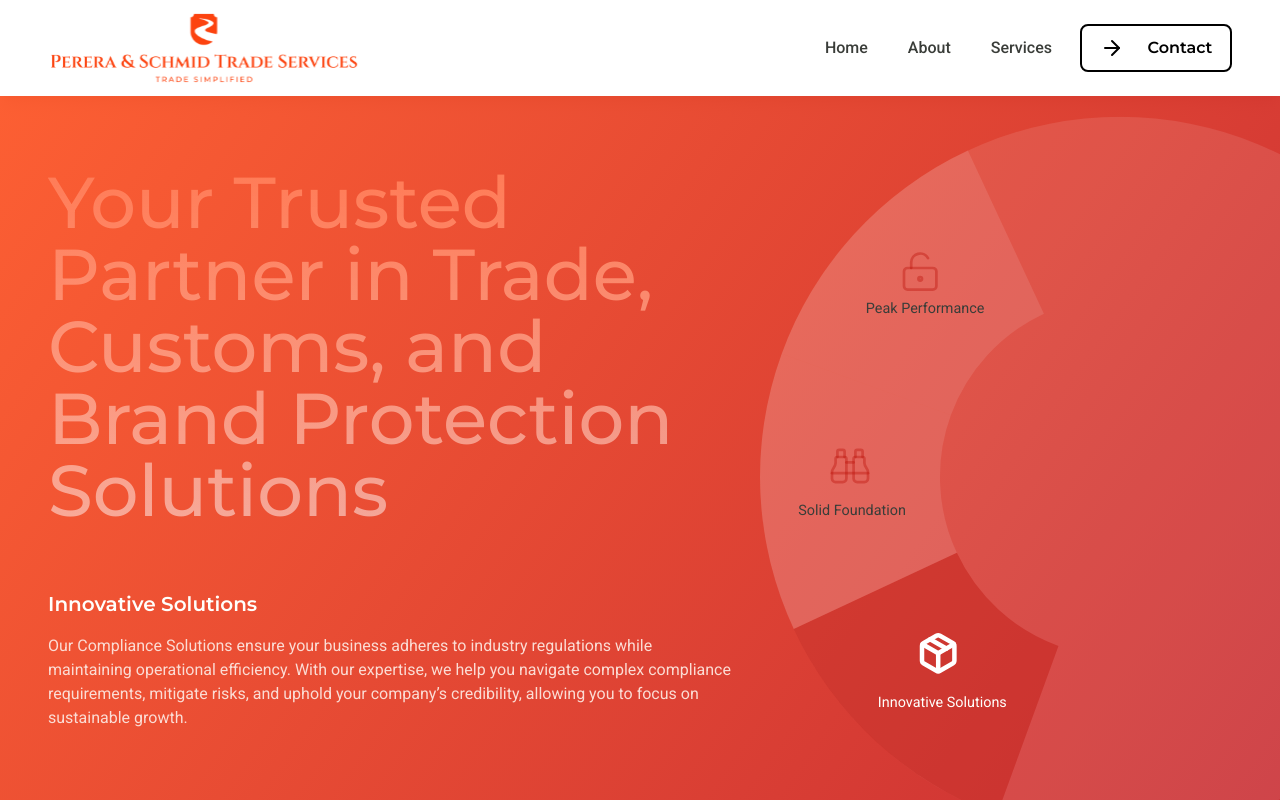
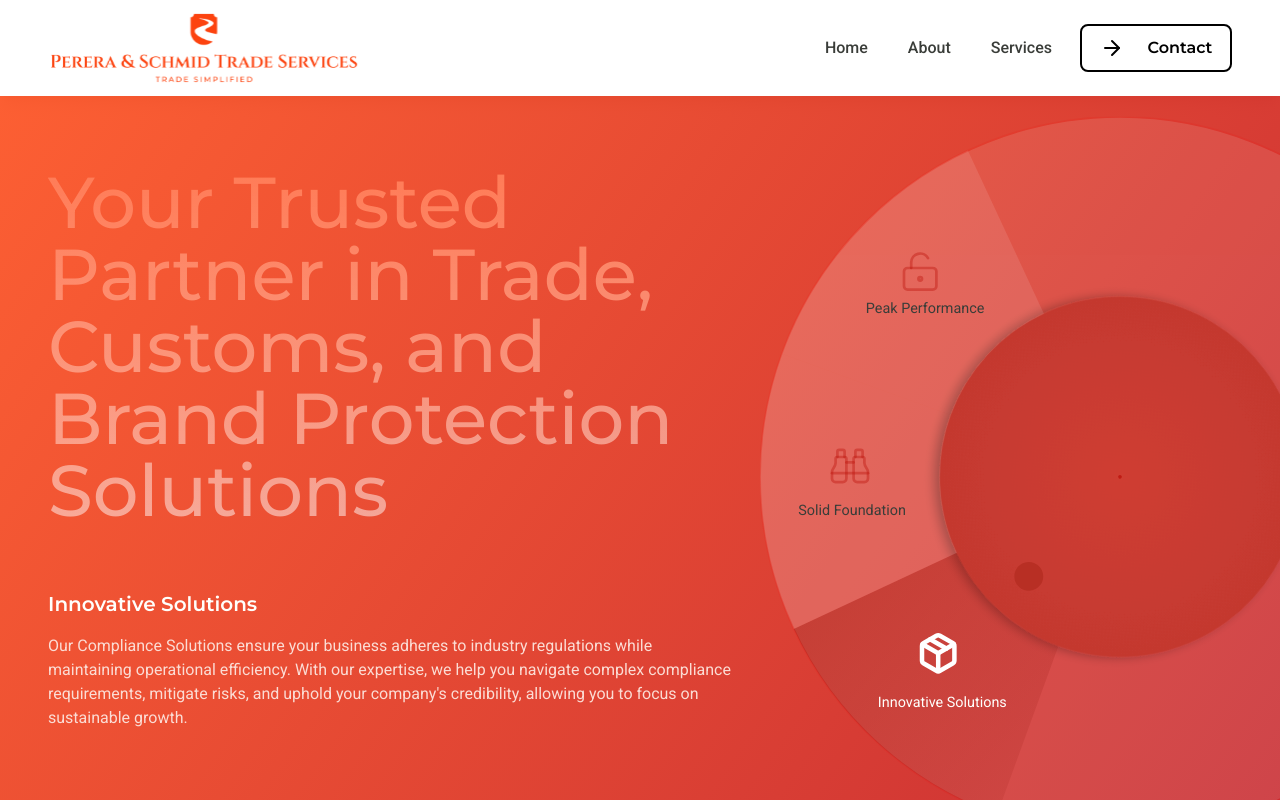
Before and after one commit to mujbf/psts, a React (Vite) app in the folder psts-web/: page / in a window 1280 px wide. Shown: the top 802 px of the page. Built offline with nearby package versions, Linux system fonts and the light colour scheme.

Commit message:
carousel

```diff
--- a/psts-web/src/components/sections/KnobCarousel.tsx
+++ b/psts-web/src/components/sections/KnobCarousel.tsx
@@ -12,6 +12,7 @@ interface ContentItem {
   description: string;
   color: string;
   lightColor: string;
+  gradientId: string;
 }
 
 interface KnobCarouselProps {
@@ -24,15 +25,15 @@ const KnobCarousel: React.FC<KnobCarouselProps> = ({
   const [activeIndex, setActiveIndex] = useState<number>(0);
   const [isAnimating, setIsAnimating] = useState<boolean>(false);
 
-  // ... content array and other state management remains the same ...
   const content: ContentItem[] = [
     {
       icon: Package,
       heading: "Innovative Solutions",
       description:
-        "Our Compliance Solutions ensure your business adheres to industry regulations while maintaining operational efficiency. With our expertise, we help you navigate complex compliance requirements, mitigate risks, and uphold your company’s credibility, allowing you to focus on sustainable growth.",
-      color: "rgba(187, 19, 11, 0.4)",
+        "Our Compliance Solutions ensure your business adheres to industry regulations while maintaining operational efficiency. With our expertise, we help you navigate complex compliance requirements, mitigate risks, and uphold your company's credibility, allowing you to focus on sustainable growth.",
+      color: "rgba(155, 27, 20, 0.4)",
       lightColor: "rgba(255, 255, 255, 0.1)",
+      gradientId: "gradientInnovative",
     },
     {
       icon: Binoculars,
@@ -41,6 +42,7 @@ const KnobCarousel: React.FC<KnobCarouselProps> = ({
         "Our Trade Facilitation services streamline your import and export processes, reducing delays and ensuring compliance with international regulations. With our support, you can optimize logistics, enhance supply chain efficiency, and expand your global reach while maintaining a competitive edge.",
       color: "rgba(187, 19, 11, 0.4)",
       lightColor: "rgba(255, 255, 255, 0.1)",
+      gradientId: "gradientInnovative",
     },
     {
       icon: LockKeyholeOpen,
@@ -49,6 +51,7 @@ const KnobCarousel: React.FC<KnobCarouselProps> = ({
         "Our Customs Advisory services provide expert guidance to help you navigate regulatory frameworks and optimize duty costs. With our in-depth knowledge, we assist in risk management, trade compliance, and strategic planning, allowing you to operate smoothly and efficiently in global markets.",
       color: "rgba(187, 19, 11, 0.4)",
       lightColor: "rgba(255, 255, 255, 0.1)",
+      gradientId: "gradientInnovative",
     },
   ];
 
@@ -64,12 +67,8 @@ const KnobCarousel: React.FC<KnobCarouselProps> = ({
     return () => clearInterval(timer);
   }, [rotationInterval, content.length]);
 
-  // ... calculateCarouselSection and getIconPosition functions remain the same ...
   const calculateCarouselSection = (index: number): string => {
-    // Each section is 1/8th of the circle (45 degrees)
     const sectionAngle = 45;
-    // Desktop: Position sections on the left side (-150 to -60 degrees)
-    // Mobile: Position sections on the top side (30 to 120 degrees)
     const isMobile = window.innerWidth < 768;
     const baseAngle = isMobile ? -160 : 110;
     const startAngle = baseAngle + index * sectionAngle;
@@ -81,13 +80,11 @@ const KnobCarousel: React.FC<KnobCarouselProps> = ({
     const radius = 200;
     const innerRadius = 100;
 
-    // Outer arc coordinates
     const startX = radius * Math.cos(startRadians);
     const startY = radius * Math.sin(startRadians);
     const endX = radius * Math.cos(endRadians);
     const endY = radius * Math.sin(endRadians);
 
-    // Inner arc coordinates
     const innerStartX = innerRadius * Math.cos(endRadians);
     const innerStartY = innerRadius * Math.sin(endRadians);
     const innerEndX = innerRadius * Math.cos(startRadians);
@@ -100,13 +97,16 @@ const KnobCarousel: React.FC<KnobCarouselProps> = ({
             Z`;
   };
 
-  const getIconPosition = (index: number): { x: number; y: number; labelX: number; labelY: number } => {
+  const getIconPosition = (
+    index: number
+  ): { x: number; y: number; labelX: number; labelY: number } => {
     const sectionAngle = 45;
     const isMobile = window.innerWidth < 768;
     const baseAngle = isMobile ? -165 : 110;
-    const angle = ((baseAngle + index * sectionAngle + sectionAngle / 2) * Math.PI) / 180;
+    const angle =
+      ((baseAngle + index * sectionAngle + sectionAngle / 2) * Math.PI) / 180;
     const iconRadius = 150;
-    const labelRadius = 155; // Slightly larger radius for labels
+    const labelRadius = 155;
 
     return {
       x: iconRadius * Math.cos(angle),
@@ -116,10 +116,16 @@ const KnobCarousel: React.FC<KnobCarouselProps> = ({
     };
   };
 
-  // Handler for window resize
+  // Calculate the rotation angle for the inner wheel arrow
+  const calculateArrowRotation = () => {
+    const sectionAngle = 45;
+    const isMobile = window.innerWidth < 768;
+    const baseAngle = isMobile ? -165 : 110;
+    return baseAngle + activeIndex * sectionAngle + sectionAngle / 2;
+  };
+
   useEffect(() => {
     const handleResize = () => {
-      // Force a re-render to update section positions
       setActiveIndex((prev) => prev);
     };
 
@@ -130,7 +136,6 @@ const KnobCarousel: React.FC<KnobCarouselProps> = ({
   return (
     <div className="relative w-full h-full overflow-hidden">
       <div className="h-full w-full relative flex items-start md:items-center">
-        {/* Content Section with max-width container */}
         <div className="max-w-7xl mx-auto px-4">
           <div className="p-8 md:w-[60%] flex flex-col gap-16">
             <h1 className="montserrat-medium text-4xl md:text-7xl leading-tight gradient-text">
@@ -156,21 +161,89 @@ const KnobCarousel: React.FC<KnobCarouselProps> = ({
           </div>
         </div>
 
-             {/* Modified Carousel Section */}
-             <div className="absolute bottom-[-200px] left-1/2 -translate-x-1/2 md:top-1/2 md:right-[-200px] md:left-auto md:translate-y-[-60%] md:translate-x-0">
+        <div className="absolute bottom-[-200px] left-1/2 -translate-x-1/2 md:top-1/2 md:right-[-200px] md:left-auto md:translate-y-[-60%] md:translate-x-0">
           <div className="relative w-[400px] h-[400px] md:w-[720px] md:h-[720px]">
             <svg
               viewBox="-200 -200 400 400"
               className="w-full h-full transform transition-transform duration-500"
             >
+              <defs>
+                {/* Gradients for sections */}
+                {content.map((item) => (
+                  <linearGradient
+                    key={item.gradientId}
+                    id={item.gradientId}
+                    x1="0%"
+                    y1="0%"
+                    x2="100%"
+                    y2="100%"
+                  >
+                    <stop offset="0%" stopColor={item.color} />
+                    <stop
+                      offset="100%"
+                      stopColor={item.color.replace("0.4", "0.1")}
+                    />
+                  </linearGradient>
+                ))}
+                <radialGradient id="circleGradient" cx="50%" cy="50%" r="50%">
+                  <stop offset="0%" stopColor="rgba(207, 61, 51, 1)" />
+                  <stop offset="100%" stopColor="rgba(196, 57, 47, 1)" />
+                </radialGradient>
+              </defs>
+              {/* Add the filter definition */}
+              <filter
+                id="dropShadow"
+                x="-20%"
+                y="-20%"
+                width="140%"
+                height="140%"
+              >
+                <feGaussianBlur in="SourceAlpha" stdDeviation="3" />
+                <feOffset dx="2" dy="2" result="offsetblur" />
+                <feComponentTransfer>
+                  <feFuncA type="linear" slope="0.3" />{" "}
+                  {/* Controls shadow opacity */}
+                </feComponentTransfer>
+                <feMerge>
+                  <feMergeNode /> {/* This contains the shadow */}
+                  <feMergeNode in="SourceGraphic" />{" "}
+                  {/* This contains the circle */}
+                </feMerge>
+              </filter>
+              {/* Background circle */}
               <circle
                 cx="0"
                 cy="0"
                 r="200"
                 fill="#FFFFFF"
-                stroke="none"
+                stroke="#FF0000"
                 opacity="0.1"
               />
+
+              {/* Inner wheel */}
+              <g
+                className="transition-transform duration-300"
+                style={{ transform: `rotate(${calculateArrowRotation()}deg)` }}
+              >
+                <circle
+                  cx="0"
+                  cy="0"
+                  r="100"
+                  fill="url(#circleGradient)"
+                  filter="url(#dropShadow)"
+                />
+                <circle
+                  cx="75"
+                  cy="0"
+                  r="8"
+                  fill="rgba(184, 47, 36, 1)"
+                  className="transition-colors duration-300"
+                />
+                {/* Central dot */}
+                <circle cx="0" cy="0" r="1" fill="rgba(187, 19, 11, 0.8)" />
+              </g>
+
+              {/* Carousel sections */}
               {content.map((item, index) => {
                 const isActive = activeIndex === index;
                 const position = getIconPosition(index);
@@ -189,12 +262,13 @@ const KnobCarousel: React.FC<KnobCarouselProps> = ({
                   >
                     <path
                       d={calculateCarouselSection(index)}
-                      fill={isActive ? item.color : item.lightColor}
+                      fill={
+                        isActive ? `url(#${item.gradientId})` : item.lightColor
+                      }
                       stroke={item.color}
                       strokeWidth="0"
                       className="transition-colors duration-300"
                     />
-                    {/* Icon */}
                     <foreignObject
                       x={position.x - 15}
                       y={position.y - 28}
@@ -211,7 +285,6 @@ const KnobCarousel: React.FC<KnobCarouselProps> = ({
                         />
                       </div>
                     </foreignObject>
-                    {/* Heading */}
                     <foreignObject
                       x={position.labelX - 54}
                       y={position.labelY - 0}
@@ -222,7 +295,9 @@ const KnobCarousel: React.FC<KnobCarouselProps> = ({
                       <div className="w-full h-full flex items-center justify-center">
                         <span
                           className={`roboto-normal text-[8px] ${
-                            isActive ? "text-c-white roboto-body" : "text-black-80"
+                            isActive
+                              ? "text-c-white roboto-body"
+                              : "text-black-80"
                           }`}
                         >
                           {item.heading}
```
